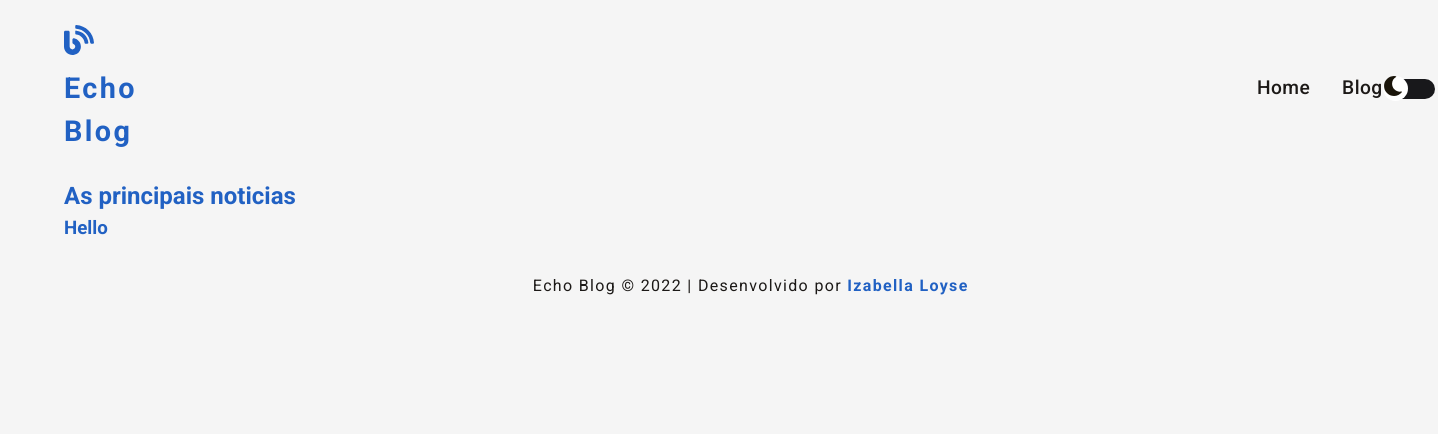
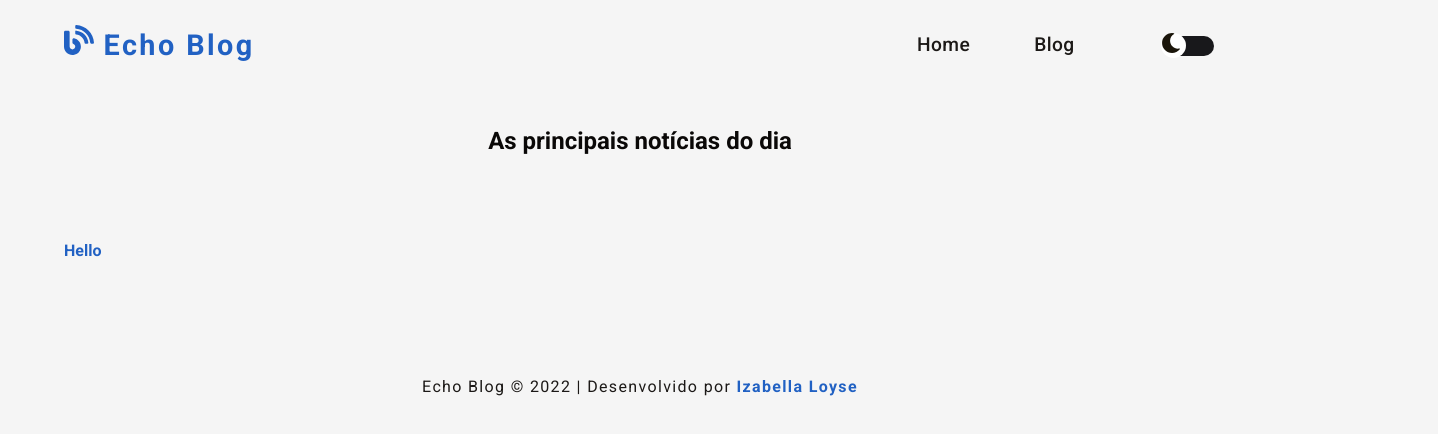
Before and after one commit to IzabellaLoyse/echo-blog, a React (Vite) app: page /blog in a window 1280 px wide. Shown: the top 434 px of the page, 1438 px wide, since content can reach past the window. Built offline with nearby package versions, Linux system fonts and the light colour scheme.

Commit message:
fix(header,blog):  styling of page components

```diff
--- a/src/components/Header/Header.tsx
+++ b/src/components/Header/Header.tsx
@@ -29,7 +29,7 @@ function Header({ toggleTheme }: IHeaderProps) {
         handleDiameter={25}
         onColor={colors.checkedColor}
         offColor={colors.checkedColor}
-        checkedHandleIcon={<FaSun color="#F59E0B" size={21} />}
+        checkedHandleIcon={<FaSun color="#F59E0B" size={22} />}
         uncheckedHandleIcon={<FaMoon color="#1a150a" size={20} />}
       />
     </HeaderPage>
--- a/src/components/Navbar/Navbar.tsx
+++ b/src/components/Navbar/Navbar.tsx
@@ -1,9 +1,9 @@
 import { Link } from 'react-router-dom';
-import { Menu, MenuItem } from './style';
+import { Menu, MenuItem, NavBar } from './style';
 
 function Navbar() {
   return (
-    <nav>
+    <NavBar>
       <Menu>
         <MenuItem>
           <Link to="/">Home</Link>
@@ -12,7 +12,7 @@ function Navbar() {
           <Link to="/blog">Blog</Link>
         </MenuItem>
       </Menu>
-    </nav>
+    </NavBar>
   );
 }
 
--- a/src/components/Navbar/style.ts
+++ b/src/components/Navbar/style.ts
@@ -1,9 +1,16 @@
 import styled from 'styled-components';
+
+export const NavBar = styled.nav`
+  margin-left: 50%;
+
+  @media (max-width: 62.5rem) {
+    margin-left: 1rem;
+  }
+`;
 
 export const Menu = styled.ul`
   display: flex;
-  gap: 2rem;
-  margin-left: 70rem;
+  gap: 4rem;
 `;
 
 export const MenuItem = styled.li`
--- a/src/components/PostItem/PostItem.tsx
+++ b/src/components/PostItem/PostItem.tsx
@@ -2,9 +2,9 @@
 
 function PostItem() {
   return (
-    <div>
+    <article>
       <h1>Hello</h1>
-    </div>
+    </article>
   );
 }
 
--- a/src/layout/Layout.tsx
+++ b/src/layout/Layout.tsx
@@ -6,7 +6,7 @@ import { ILayoutProps } from '../interfaces/layoutProps';
 import GlobalStyle from '../styles/global';
 import dark from '../styles/themes/dark';
 import light from '../styles/themes/light';
-import { Container } from './style';
+import { Container, Main } from './style';
 
 function Layout({ children }: ILayoutProps) {
   const [theme, setTheme] = usePersistedState<DefaultTheme>('theme', light);
@@ -22,7 +22,7 @@ function Layout({ children }: ILayoutProps) {
       <Container>
         <Header toggleTheme={handleToggleTheme} />
 
-        <main>{children}</main>
+        <Main>{children}</Main>
 
         <Footer />
       </Container>
--- a/src/layout/style.ts
+++ b/src/layout/style.ts
@@ -6,3 +6,7 @@ export const Container = styled.section`
   margin: 0 auto;
   max-width: 90%;
 `;
+
+export const Main = styled.main`
+  margin-top: 2rem;
+`;
--- a/src/pages/Blog/Blog.tsx
+++ b/src/pages/Blog/Blog.tsx
@@ -1,4 +1,4 @@
-// import { Container } from './style';
+import { PostsContainer, SubTitle } from './style';
 
 import PostItem from '../../components/PostItem/PostItem';
 import Layout from '../../layout/Layout';
@@ -7,11 +7,11 @@ function Blog() {
   return (
     <Layout>
       <section>
-        <h2>As principais noticias </h2>
+        <SubTitle>As principais notícias do dia </SubTitle>
 
-        <div>
+        <PostsContainer>
           <PostItem />
-        </div>
+        </PostsContainer>
       </section>
     </Layout>
   );
--- /dev/null
+++ b/src/pages/Blog/style.ts
@@ -0,0 +1,15 @@
+import styled from 'styled-components';
+
+export const SubTitle = styled.h2`
+  font-size: 1.5rem;
+  font-weight: 700;
+  text-align: center;
+`;
+
+export const PostsContainer = styled.div`
+  display: grid;
+  grid-gap: 1rem;
+  grid-template-columns: repeat(auto-fit, minmax(150px, 1fr));
+  padding-top: 5rem;
+  padding-bottom: 5rem;
+`;
--- a/src/styled.d.ts
+++ b/src/styled.d.ts
@@ -9,6 +9,7 @@ declare module 'styled-components' {
       checkedColor: string;
       primaryColor: string;
       secondaryColor: string;
+      tertiaryColor: string;
     };
   }
 }
--- a/src/styles/global.ts
+++ b/src/styles/global.ts
@@ -16,11 +16,14 @@ const GlobalStyle = createGlobalStyle`
     line-height: 1.5;
   }
 
-  h1,
+  h1 {
+   color: ${(props) => props.theme.colors.primaryColor};
+  }
+
   h2,
   h3,
   h4 {
-    color: ${(props) => props.theme.colors.primaryColor};
+    color: ${(props) => props.theme.colors.tertiaryColor};
   }
 
   p,
@@ -50,6 +53,5 @@ const GlobalStyle = createGlobalStyle`
   img[width][height] {
     height: auto;
   }
-
 `;
 export default GlobalStyle;
--- a/src/styles/themes/dark.ts
+++ b/src/styles/themes/dark.ts
@@ -6,5 +6,6 @@ export default {
     checkedColor: '#FDE047',
     primaryColor: '#3D82EA',
     secondaryColor: '#D1D5DB',
+    tertiaryColor: '#ecedee',
   },
 };
--- a/src/styles/themes/light.ts
+++ b/src/styles/themes/light.ts
@@ -6,5 +6,6 @@ export default {
     checkedColor: '#18181B',
     primaryColor: '#2161C3',
     secondaryColor: '#1C1917',
+    tertiaryColor: '#0a0807',
   },
 };
```
Also changed, not shown: 1 other file (tests, documents, lock files or other folders).
